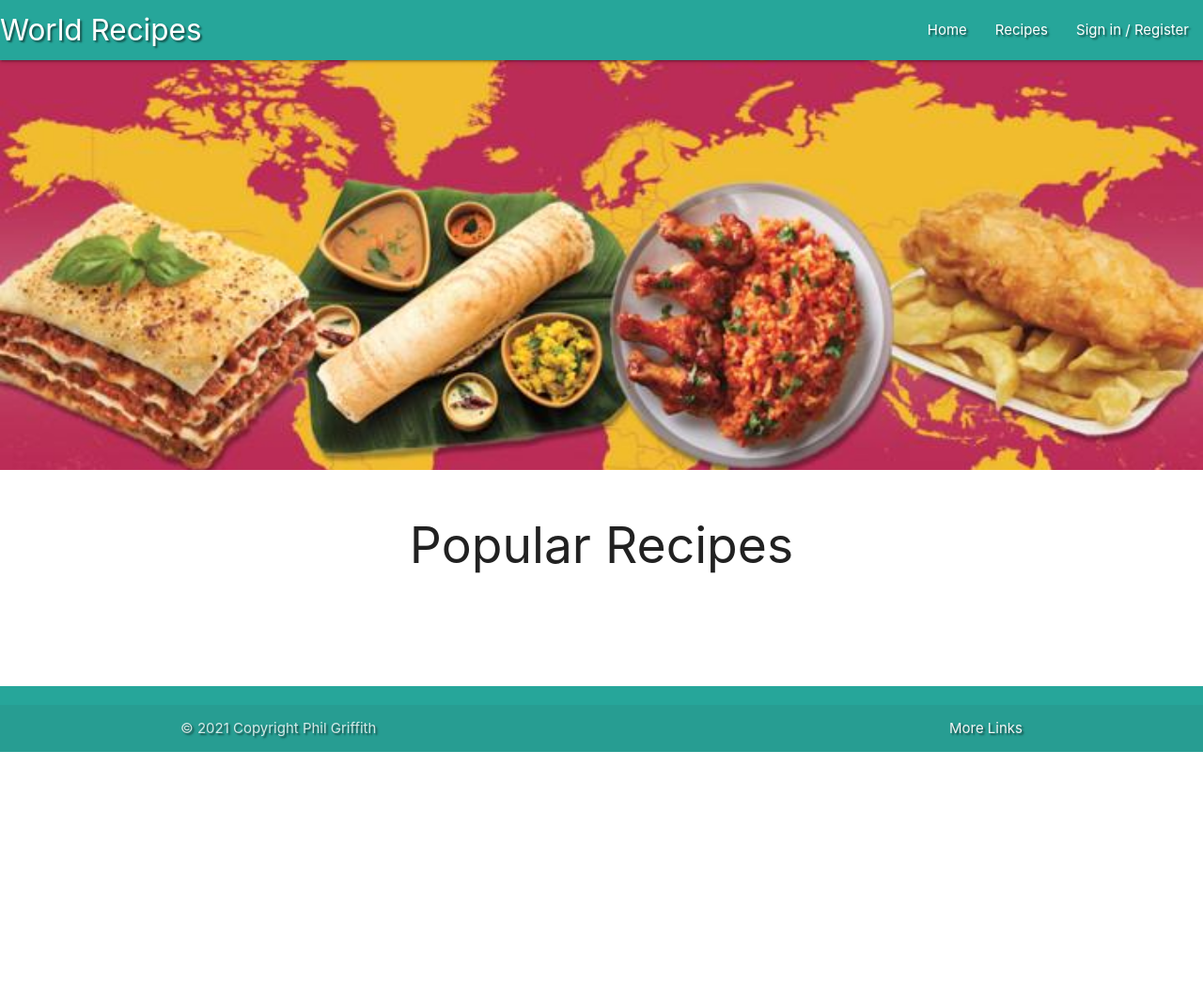
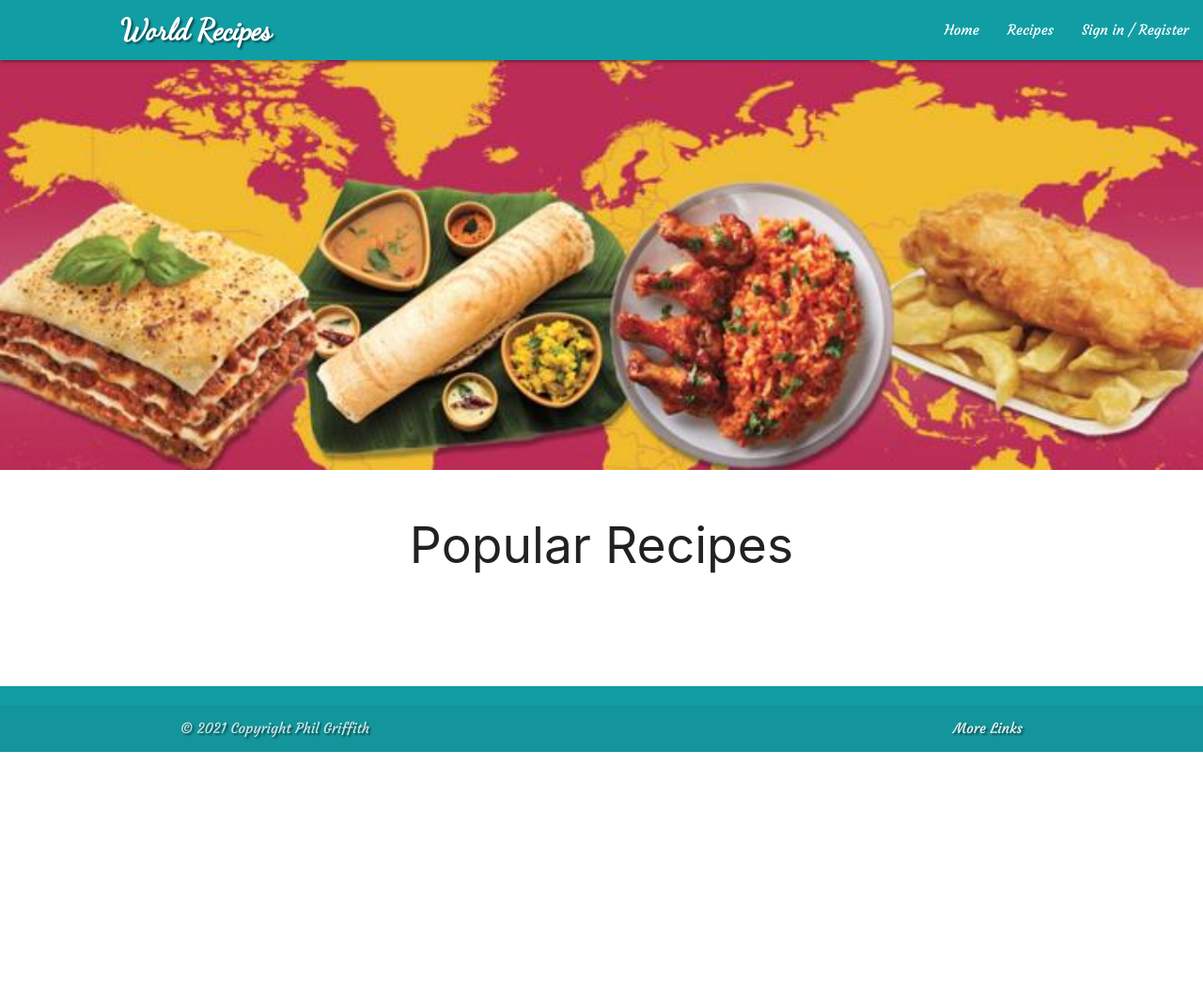
Before and after one commit to Code-Institute-Submissions/phil-griffith-world_recipes_AprResub, a Flask app: page / in a window 1280 px wide. Shown: the top 1065 px of the page at 94% size. Run offline with Flask 2, Linux system fonts and the light colour scheme; data that the repository does not hold is empty; some libraries are stand-ins or nearby versions.

Commit message:
Style - NavBar and Footer

```diff
--- a/static/css/style.css
+++ b/static/css/style.css
@@ -8,34 +8,12 @@ body {
    padding: 50px 0 100px;
 }
 
-header {
-    position: fixed;
-    top: 0px;
-    width: 100%;
-    z-index: 2;
-}
-
-footer {
-    position: fixed;
-    bottom: 0px;
-    width: 100%;
-    z-index: 2;
-}
-
 .text-shadow {
     text-shadow: 2px 2px 2px rgba(0, 0, 0, 0.5);
 }
 
 .flashes h4 {
     line-height: 2;
-}
-
-
-
-.recipe-details img {
-    width: 100%;
-    max-height: 400px;
-    overflow: hidden;
 }
 
 /* negate body padding */
@@ -53,10 +31,54 @@ footer {
     max-height: 200px;
 }
 
+
+/* ********************************** NavBar & Footer ************************************* */
+
+
+header {
+    position: fixed;
+    top: 0px;
+    width: 100%;
+    z-index: 2;
+}
+
+.nav-wrapper {
+    background-color: rgb(17, 157, 164);
+
+}
+
+.nav-wrapper a.brand-logo {
+    font-family: 'Dancing Script', cursive;
+    font-weight: 600;
+    text-shadow: 2px 2px 2px rgba(0, 0, 0, 0.5);
+}
+
+.nav-wrapper a {
+    font-family: 'Courgette', cursive;
+    text-shadow: none;
+}
+
+.page-footer {
+    position: fixed;
+    bottom: 0px;
+    width: 100%;
+    z-index: 2;
+    background-color: rgb(17, 157, 164);
+    font-family: 'Courgette', cursive;
+}
+
+
+
 /* ********************************** Recipe Page ************************************* */
 
 h4.card-content {
     color: black;
+}
+
+.recipe-details img {
+    width: 100%;
+    max-height: 400px;
+    overflow: hidden;
 }
 
 .card-image img{
@@ -111,3 +133,11 @@ h4.card-content {
 #rd_back {
     margin-top: 50px;
 }
+
+/* ********************************** Media Queries ************************************* */
+
+@media only screen and (min-width: 993px) {
+    nav .brand-logo {
+        left: 10%;
+    }
+}
--- a/templates/base.html
+++ b/templates/base.html
@@ -24,7 +24,7 @@
             <li><a href="#modal1" class="modal-trigger">Change Password</a></li>
         </ul>
         <!-- navbar -->
-        <nav class="nav-extended text-shadow teal cyan lighten-1">
+        <nav class="nav-extended">
             <div class="nav-wrapper">
                 <a href="#!" class="brand-logo">World Recipes</a>
                 <a href="#" data-target="mobile-demo" class="sidenav-trigger"><i class="material-icons">menu</i></a>
@@ -102,7 +102,7 @@
         </div>
     </main>
 
-    <footer class="page-footer text-shadow teal cyan lighten-1">
+    <footer class="page-footer text-shadow">
         <div class="footer-copyright">
             <div class="container">
                 © 2021 Copyright Phil Griffith
```
